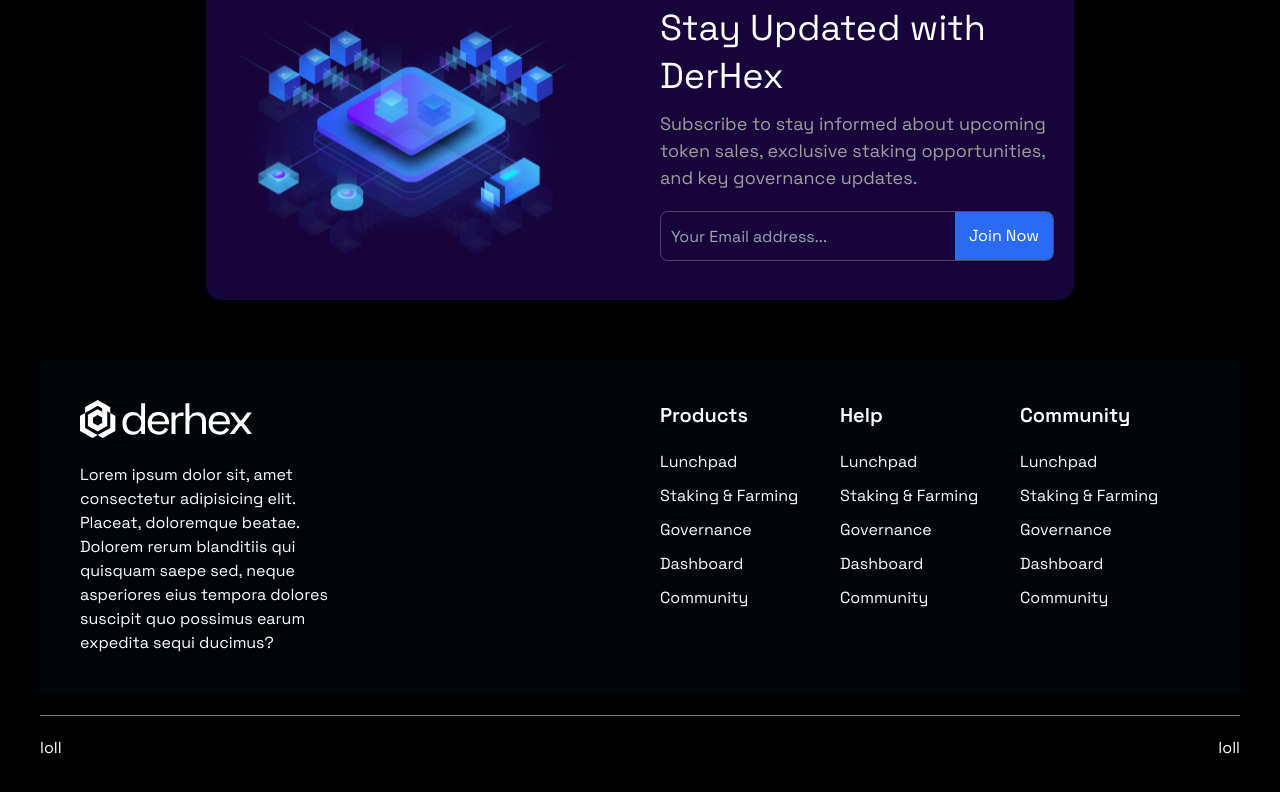
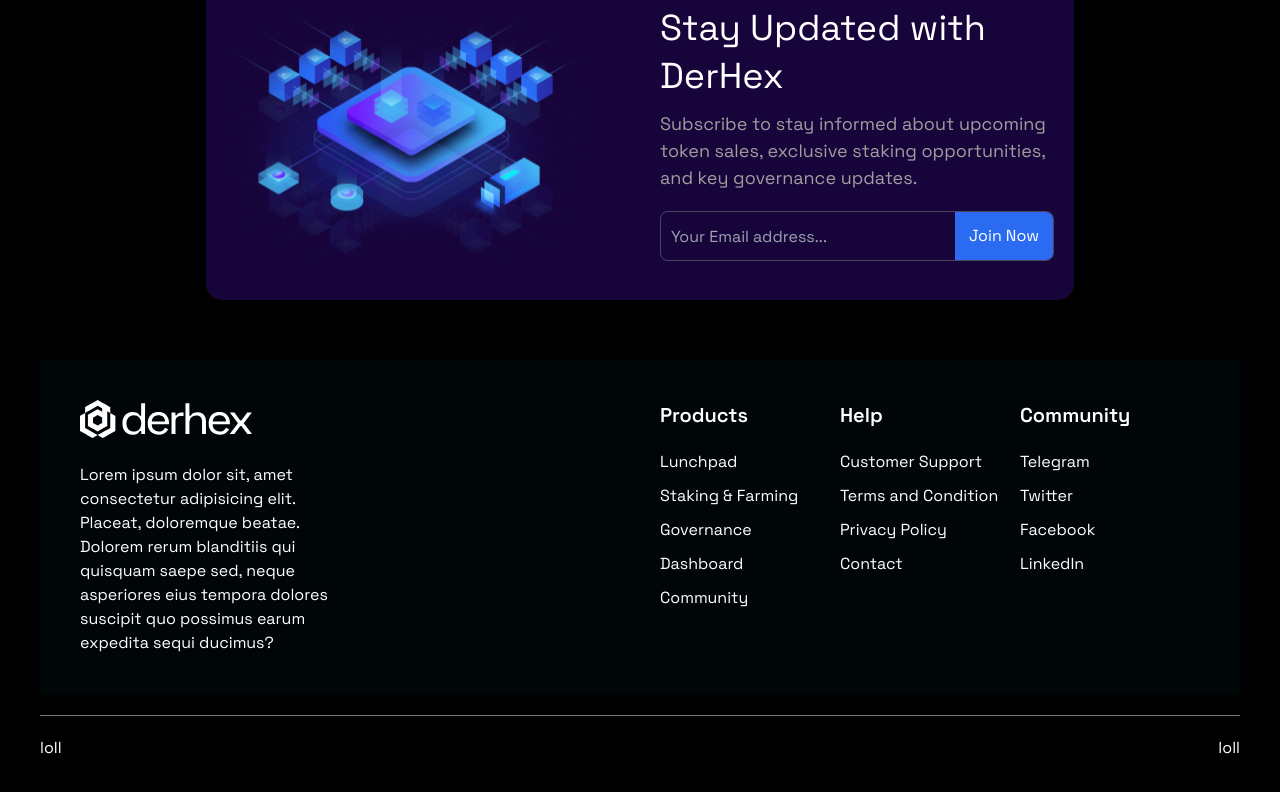
Before and after one commit to Aethereon-Launchpad/aethereon-launchpad-frontend, a React (Vite) app: page / in a window 1280 px wide. Shown: the part 4563-5355 px from the top of the page. Built offline with nearby package versions, Linux system fonts and the light colour scheme.

Commit message:
footer links

```diff
--- a/src/components/Global/Footer.tsx
+++ b/src/components/Global/Footer.tsx
@@ -23,6 +23,38 @@
     {
       name: "Community",
       link: "/lunchpad",
+    },
+    {
+      name: "Customer Support",
+      link: "/support",
+    },
+    {
+      name: "Terms and Condition",
+      link: "/terms",
+    },
+    {
+      name: "Privacy Policy",
+      link: "/privacy",
+    },
+    {
+      name: "Contact",
+      link: "/contact",
+    },
+    {
+      name: "Telegram",
+      link: "https://t.me/derhex",
+    },
+    {
+      name: "Twitter",
+      link: "https://twitter.com/derhex",
+    },
+    {
+      name: "Facebook",
+      link: "https://facebook.com/derhex",
+    },
+    {
+      name: "LinkedIn",
+      link: "https://linkedin.com/in/derhex",
     },
   ];
   return (
@@ -51,7 +83,7 @@
           <div>
             <p className="text-[16px] font-[600] lg:text-[20px]">Help</p>
             <div className="flex flex-col items-start mt-[10px] lg:mt-[20px] space-y-[10px]">
-              {footerLinks.slice(0, 5).map((link, index) => (
+              {footerLinks.slice(5, 9).map((link, index) => (
                 <Link className="text-[14px] lg:text-[16px]" to={link.link} key={index}>
                   {link.name}
                 </Link>
@@ -61,10 +93,10 @@
           <div>
             <p className="text-[16px] font-[600] lg:text-[20px]">Community</p>
             <div className="flex flex-col items-start mt-[10px] lg:mt-[20px] space-y-[10px]">
-              {footerLinks.slice(0, 5).map((link, index) => (
-                <Link className="text-[14px] lg:text-[16px]" to={link.link} key={index}>
+              {footerLinks.slice(9, footerLinks.length).map((link, index) => (
+                <a className="text-[14px] lg:text-[16px]" target="_blank" href={link.link} key={index}>
                   {link.name}
-                </Link>
+                </a>
               ))}
             </div>
           </div>
```
